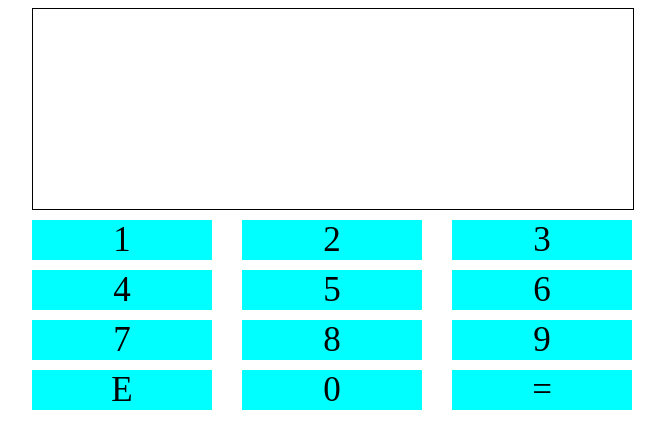
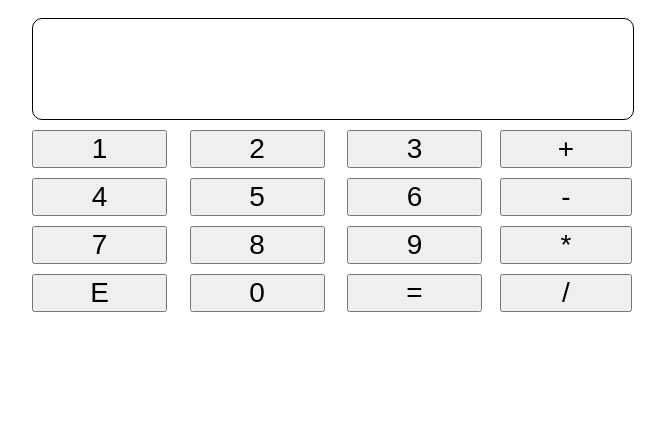
Before and after one commit to iosmonbekov/simpleCalculator, a plain HTML site: page web/index.html in a window 1280 px wide. Shown: the whole page, without its empty margins (308-973 px from the left). Drawn offline with Linux system fonts and the light colour scheme.

Commit message:
design is ready

```diff
--- a/web/index.html
+++ b/web/index.html
@@ -2,28 +2,37 @@
 <html lang="en">
   <head>
     <meta charset="UTF-8" />
+    <meta name="viewport" content="width=device-width, initial-scale=1.0" />
     <title>Simple Calculator</title>
-    <link rel="icon" href="favicon.png" />
     <link rel="stylesheet" href="style.css" />
   </head>
   <body>
     <div class="container">
       <div class="display"></div>
       <div class="buttons">
-        <div class="button">1</div>
-        <div class="button">2</div>
-        <div class="button">3</div>
-        <div class="button">4</div>
-        <div class="button">5</div>
-        <div class="button">6</div>
-        <div class="button">7</div>
-        <div class="button">8</div>
-        <div class="button">9</div>
-        <div class="button">E</div>
-        <div class="button">0</div>
-        <div class="button">=</div>
+        <div class="numbers">
+          <button class="num">1</button>
+          <button class="num">2</button>
+          <button class="num">3</button>
+          <button class="num">4</button>
+          <button class="num">5</button>
+          <button class="num">6</button>
+          <button class="num">7</button>
+          <button class="num">8</button>
+          <button class="num">9</button>
+          <button>E</button>
+          <button class="num">0</button>
+          <button>=</button>
+        </div>
+        <div class="operators">
+          <button class="operator">+</button>
+          <button class="operator">-</button>
+          <button class="operator">*</button>
+          <button class="operator">/</button>
+        </div>
       </div>
     </div>
-    <script src="index.js"></script>
+
+    <script src="script.js"></script>
   </body>
 </html>
--- /dev/null
+++ b/web/script.js
@@ -0,0 +1,12 @@
+let list = [];
+const button = document.getElementsByTagName("button");
+const display = document.querySelector(".display");
+
+for (let i = 0; i < button.length; i++) {
+  button[i].onclick = addToList;
+}
+
+function addToList() {
+  list.push(this.innerHTML);
+  display.innerHTML = list.join("");
+}
--- a/web/style.css
+++ b/web/style.css
@@ -1,23 +1,43 @@
 .container {
   max-width: 600px;
   margin: 0px auto;
-}
-.display {
-  width: 100%;
-  height: 200px;
-  border: 1px solid #000;
-  margin-bottom: 10px;
+  padding: 10px;
 }
 .buttons {
   display: flex;
   flex-wrap: wrap;
   justify-content: space-between;
 }
-.button {
-  flex: 0 1 30%;
-  font-size: 35px;
-  text-align: center;
-  background-color: aqua;
+button {
   margin-bottom: 10px;
+  font-size: 28px;
   cursor: pointer;
 }
+.display {
+  width: 100%;
+  margin-bottom: 10px;
+  min-height: 100px;
+  border: 1px solid #000;
+  border-radius: 10px;
+  font-size: 24px;
+}
+.numbers {
+  flex: 0 1 75%;
+  display: flex;
+  justify-content: space-between;
+  flex-wrap: wrap;
+}
+
+.numbers button {
+  flex: 0 1 30%;
+}
+
+.operators {
+  flex: 0 1 22%;
+  display: flex;
+  justify-content: space-between;
+  flex-wrap: wrap;
+}
+.operators button {
+  flex: 0 1 100%;
+}
```
Also changed, not shown: web/favicon.png (deleted), web/index.js (deleted), 1 other file.
